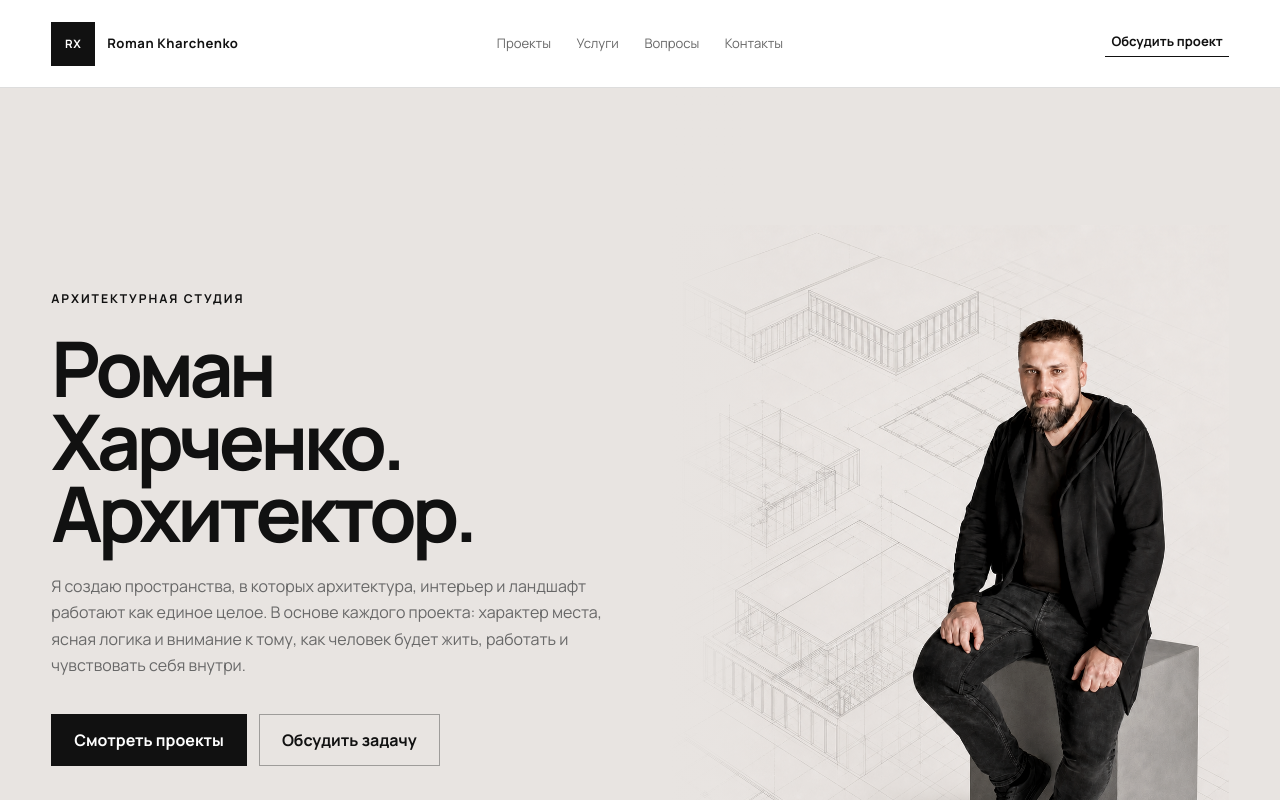
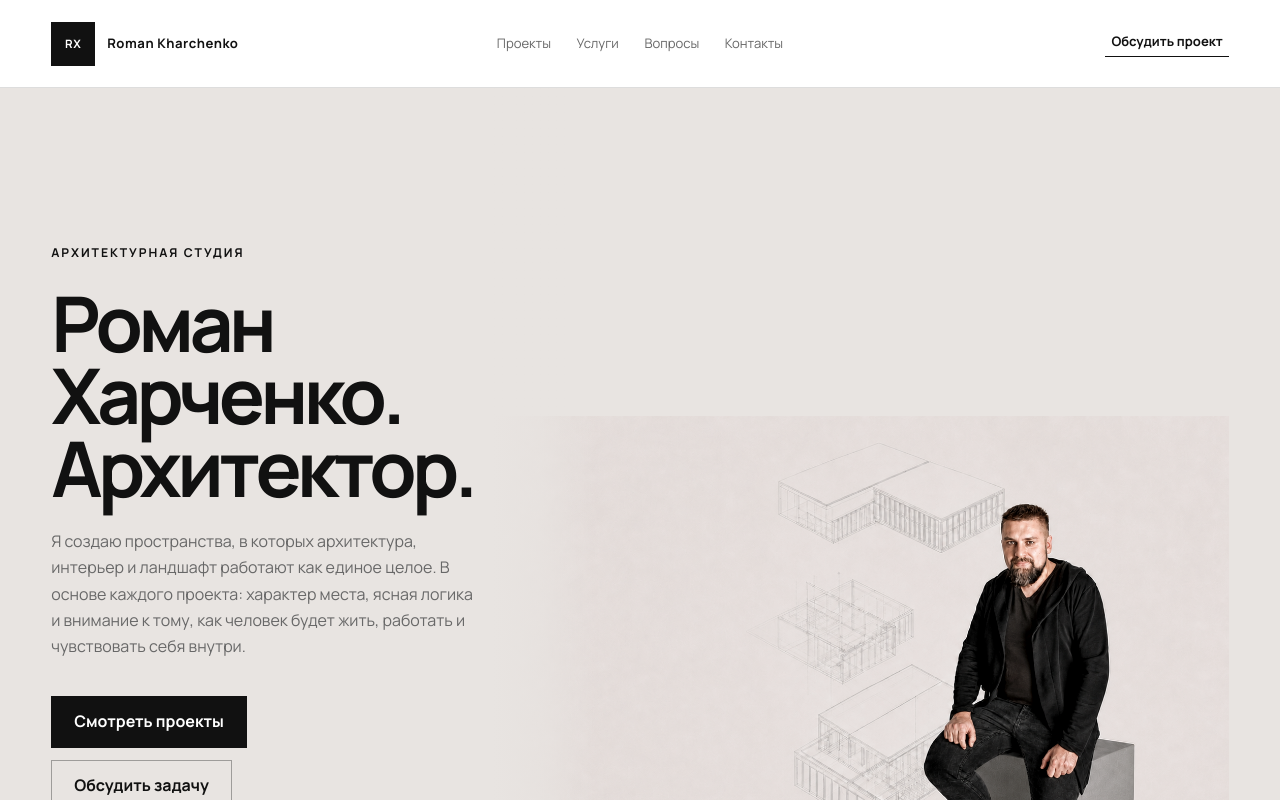
Before and after one commit to ux-tony/rx, a Next.js app: page / in a window 1280 px wide. Shown: the top 800 px of the page. Built offline with nearby package versions, Linux system fonts and the light colour scheme; no server answers.

Commit message:
Widen hero portrait composition

```diff
--- a/app/globals.css
+++ b/app/globals.css
@@ -166,7 +166,7 @@ a:focus-visible {
   position: relative;
   min-height: clamp(880px, calc(100svh - 88px), 980px);
   display: grid;
-  grid-template-columns: minmax(0, 1.05fr) minmax(360px, 0.95fr);
+  grid-template-columns: minmax(0, 0.75fr) minmax(520px, 1.25fr);
   align-items: stretch;
   background: var(--hero-background);
   isolation: isolate;
@@ -877,7 +877,7 @@ a:focus-visible {
   }
 
   .hero {
-    grid-template-columns: 1fr 0.82fr;
+    grid-template-columns: minmax(0, 0.82fr) minmax(400px, 1.18fr);
   }
 
   .projects-grid {
```
Also changed, not shown: img/Foto001-hero-architectural.png.
